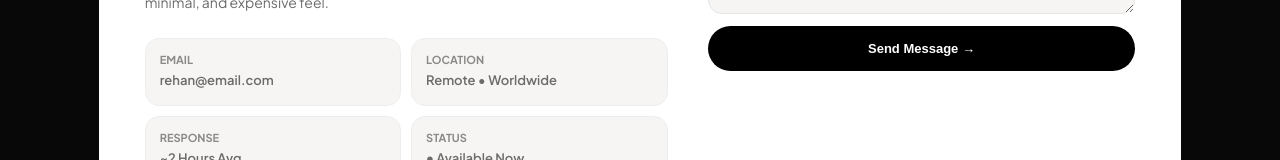
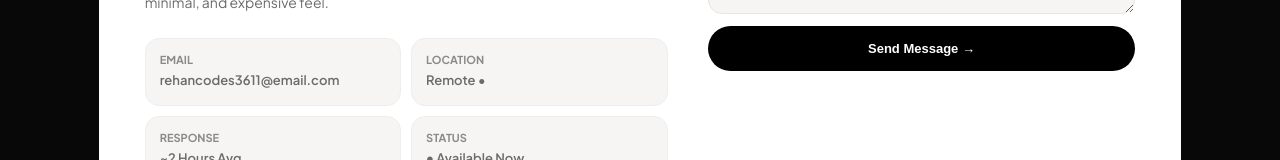
Before and after one commit to srehan7010-jpg/Portfolio, a plain HTML site: page index.html in a window 1280 px wide. Shown: the part 3370-3530 px from the top of the page. Drawn offline with Linux system fonts and the light colour scheme.

Commit message:
update contact information in footer section

```diff
--- a/index.html
+++ b/index.html
@@ -223,8 +223,8 @@ footer{padding:24px 5%;display:flex;justify-content:space-between;flex-wrap:wrap
 <h2>Let's build<br><i>something</i><br>great.</h2>
 <p>Got an idea? I turn it into a premium, fast, and converting product. Clean, minimal, and expensive feel.</p>
 <div class="c-grid">
-<div class="c-item"><b>EMAIL</b><p>rehan@email.com</p></div>
-<div class="c-item"><b>LOCATION</b><p>Remote • Worldwide</p></div>
+<div class="c-item"><b>EMAIL</b><p>rehancodes3611@email.com</p></div>
+<div class="c-item"><b>LOCATION</b><p>Remote •</p></div>
 <div class="c-item"><b>RESPONSE</b><p>~2 Hours Avg.</p></div>
 <div class="c-item"><b>STATUS</b><p>● Available Now</p></div>
 </div>
```
